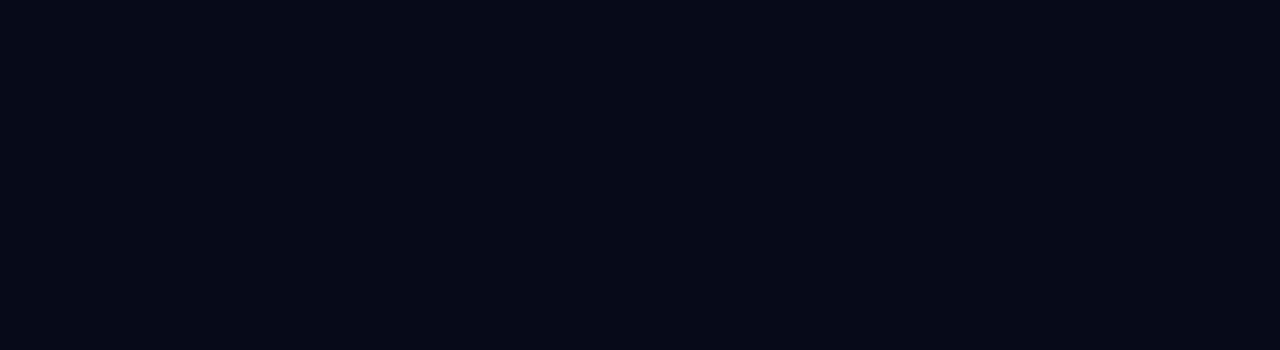
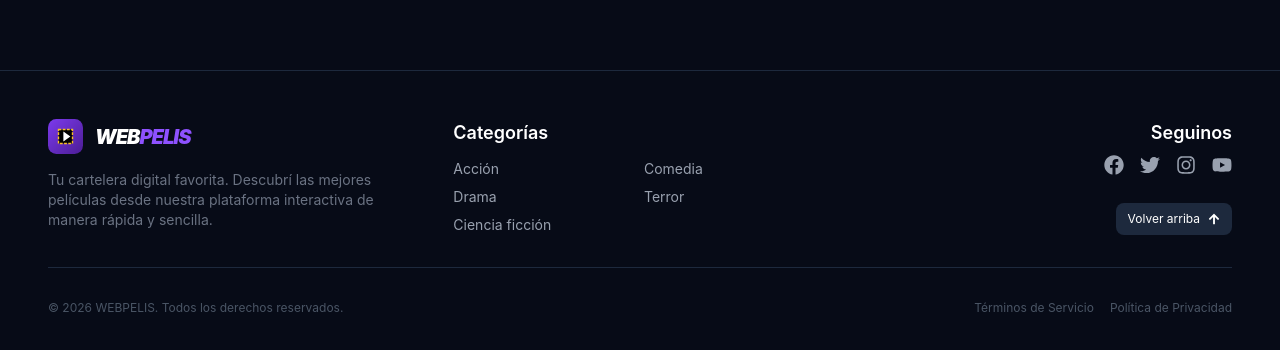
Before and after one commit to AlmarazAbel/ProyectoPeliculas, a React (Vite) app: page / in a window 1280 px wide. Shown: the part 2707-3057 px from the top of the page. Before the commit the page ends 2777 px from the top, so only its background shows below. Built offline with nearby package versions, Linux system fonts and the light colour scheme.

Commit message:
agregue Footer

```diff
--- a/src/App.tsx
+++ b/src/App.tsx
@@ -6,6 +6,7 @@
 import Admin from "./pages/Admin";
 import Login from "./pages/Login";
 import Pagina404 from "./pages/Pagina404";
+import Footer from "./components/Footer";
 import { saveMoviesToStorage } from "./data/movies";
 import { getMoviesFromStorage, type Movie } from "./data/movies";
 
@@ -124,6 +125,7 @@
         <Route path="*" element={<Pagina404 />} />
         //son rutas que no existe renderiza al pag error
       </Routes>
+      <Footer />
     </BrowserRouter>
   );
 }
--- /dev/null
+++ b/src/components/Footer.tsx
@@ -0,0 +1,98 @@
+import { Link } from "react-router-dom";
+import { FaFacebook, FaTwitter, FaInstagram, FaYoutube, FaArrowUp } from "react-icons/fa";
+
+const Footer = () => {
+  const categories = ["Acción", "Comedia", "Drama", "Terror", "Ciencia ficción"];
+
+  // Función suave para volver arriba de todo
+  const scrollToTop = () => {
+    window.scrollTo({ top: 0, behavior: "smooth" });
+  };
+
+  return (
+    <footer className="w-full bg-[#070b17] border-t border-slate-800 text-gray-400 py-12 mt-auto">
+      <div className="w-full px-4 md:px-12 max-w-7xl mx-auto">
+
+        <div className="grid grid-cols-1 md:grid-cols-3 gap-8 pb-8 border-b border-slate-800">
+
+          {/* COLUMNA 1: LOGO Y DESCRIPCIÓN */}
+          <div className="space-y-4">
+            <Link to="/" className="flex items-center gap-3 no-underline group w-fit">
+              <div className="relative">
+                <svg width="35" height="35" viewBox="0 0 50 50">
+                  <defs>
+                    <linearGradient id="gradFooter" x1="0%" y1="0%" x2="100%" y2="100%">
+                      <stop offset="0%" style={{ stopColor: '#7c3aed', stopOpacity: 1 }} />
+                      <stop offset="100%" style={{ stopColor: '#4c1d95', stopOpacity: 1 }} />
+                    </linearGradient>
+                  </defs>
+                  <rect width="50" height="50" rx="12" fill="url(#gradFooter)" />
+                  <path d="M15 15L35 15L35 35L15 35L15 15Z" stroke="#fbbf24" strokeWidth="2" strokeDasharray="4 2"/>
+                  <path d="M22 18L32 25L22 32V18Z" fill="white" />
+                </svg>
+              </div>
+              <h1 className="text-white text-xl font-black tracking-tighter uppercase italic">
+                WEB<span className="text-violet-500">PELIS</span>
+              </h1>
+            </Link>
+            <p className="text-sm text-gray-500 max-w-sm">
+              Tu cartelera digital favorita. Descubrí las mejores películas desde nuestra plataforma interactiva de manera rápida y sencilla.
+            </p>
+          </div>
+
+          {/* COLUMNA 2: ENLACES A CATEGORÍAS */}
+          <div className="space-y-3">
+            <h3 className="text-white font-semibold text-lg">Categorías</h3>
+            <ul className="grid grid-cols-2 gap-2 text-sm pl-0 list-none">
+              {categories.map((cat) => (
+                <li key={cat}>
+                  <a
+                    href={`#${cat.toLowerCase().replace(/\s+/g, '')}`}
+                    className="hover:text-amber-500 transition-colors duration-200 no-underline"
+                  >
+                    {cat}
+                  </a>
+                </li>
+              ))}
+            </ul>
+          </div>
+
+          {/* COLUMNA 3: REDES SOCIALES Y BOTÓN ARRIBA */}
+          <div className="space-y-4 flex flex-col justify-between items-start md:items-end">
+            <div className="space-y-2 w-full md:text-right">
+              <h3 className="text-white font-semibold text-lg">Seguinos</h3>
+              <div className="flex gap-4 md:justify-end text-xl">
+                <a href="#" className="hover:text-violet-500 transition-colors"><FaFacebook /></a>
+                <a href="#" className="hover:text-violet-500 transition-colors"><FaTwitter /></a>
+                <a href="#" className="hover:text-violet-500 transition-colors"><FaInstagram /></a>
+                <a href="#" className="hover:text-violet-500 transition-colors"><FaYoutube /></a>
+              </div>
+            </div>
+
+            {/* Botón flotante interno para subir */}
+            <button
+              onClick={scrollToTop}
+              className="flex items-center gap-2 text-xs bg-slate-800 hover:bg-violet-600 text-white px-3 py-2 rounded-lg transition-all duration-300 group"
+            >
+              Volver arriba
+              <FaArrowUp className="transform group-hover:-translate-y-1 transition-transform" />
+            </button>
+          </div>
+
+        </div>
+
+        {/* BARRA INFERIOR DE DERECHOS */}
+        <div className="pt-8 flex flex-col sm:flex-row items-center justify-between text-xs text-gray-600 gap-4">
+          <p>&copy; {new Date().getFullYear()} WEBPELIS. Todos los derechos reservados.</p>
+          <div className="flex gap-4">
+            <a href="#" className="hover:underline">Términos de Servicio</a>
+            <a href="#" className="hover:underline">Política de Privacidad</a>
+          </div>
+        </div>
+
+      </div>
+    </footer>
+  );
+};
+
+export default Footer;
```
